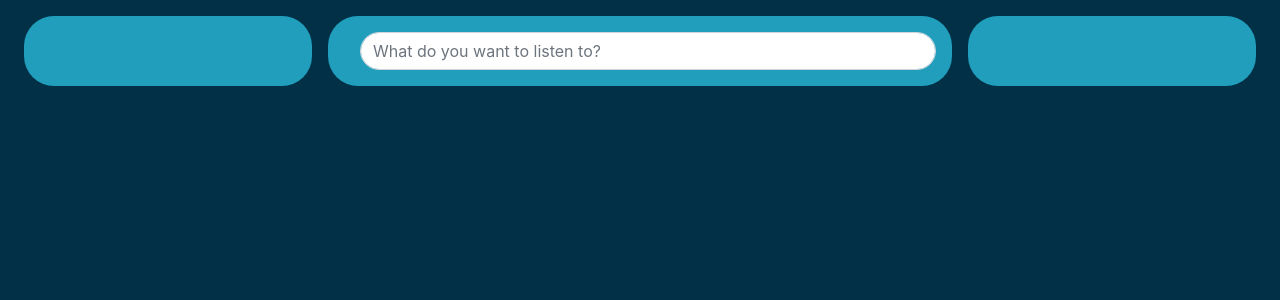
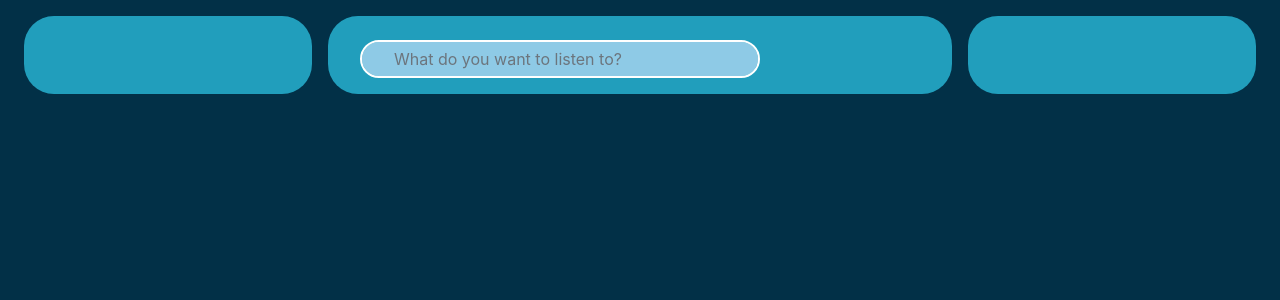
Before and after one commit to Rossi-21/login4, a Django app: page /api in a window 1280 px wide. Shown: the part 80-380 px from the top of the page. Run offline with Django 4.2, Linux system fonts and the light colour scheme.

Commit message:
search css

```diff
--- a/user_app/static/css/styles.css
+++ b/user_app/static/css/styles.css
@@ -22,10 +22,31 @@ a{
     color: #FB8500;
 }
 
+.track-link{
+    color: #219EBC ;
+}
+
 .search{
     margin-left: 1em;
+    width: 400px;
+    max-width: 100%;
+    position: relative;
 }
 
-.search-form{
-    border-radius: 30px;
+.search input{
+    border: 2px solid white;
+    background-color: #8ECAE6 ;
+    border-radius: 50px;
+    padding: 1rem 2rem;
+    width: 100%;
 }
+
+.search button{
+    background-color: white;
+    border-radius: 50%;
+    height: 100%;
+    aspect-ratio: 1;
+    position: absolute;
+    right: 0;
+    top: 0;
+}
--- a/user_app/templates/api.html
+++ b/user_app/templates/api.html
@@ -7,7 +7,7 @@
         <div class="col side-column m-2">
         </div>
         <div class="col-6 column m-2 p-3">
-            <div class="search">
+            <div class="search mt-2">
                 <form  action="" method="GET">
                     <input class="form-control search-form" type="text" name="search" placeholder="What do you want to listen to?">
                 </form>
@@ -20,7 +20,9 @@
                         <strong>Title: {{ track.title }}</strong><br>
                         Artist: {{ track.artist.name }}<br>
                         Duration: {{ track.duration }} seconds<br>
-                        <audio controls>
+                        <a class="track-link" href="{{ track.link }}" target="_blank">Listen on Deezer</a>
+                        <br>
+                        <audio class="mt-3" controls>
                             <source src="{{ track.preview }}" type="audio/mpeg">
                             Your browser does not support the audio element.
                         </audio>
```
